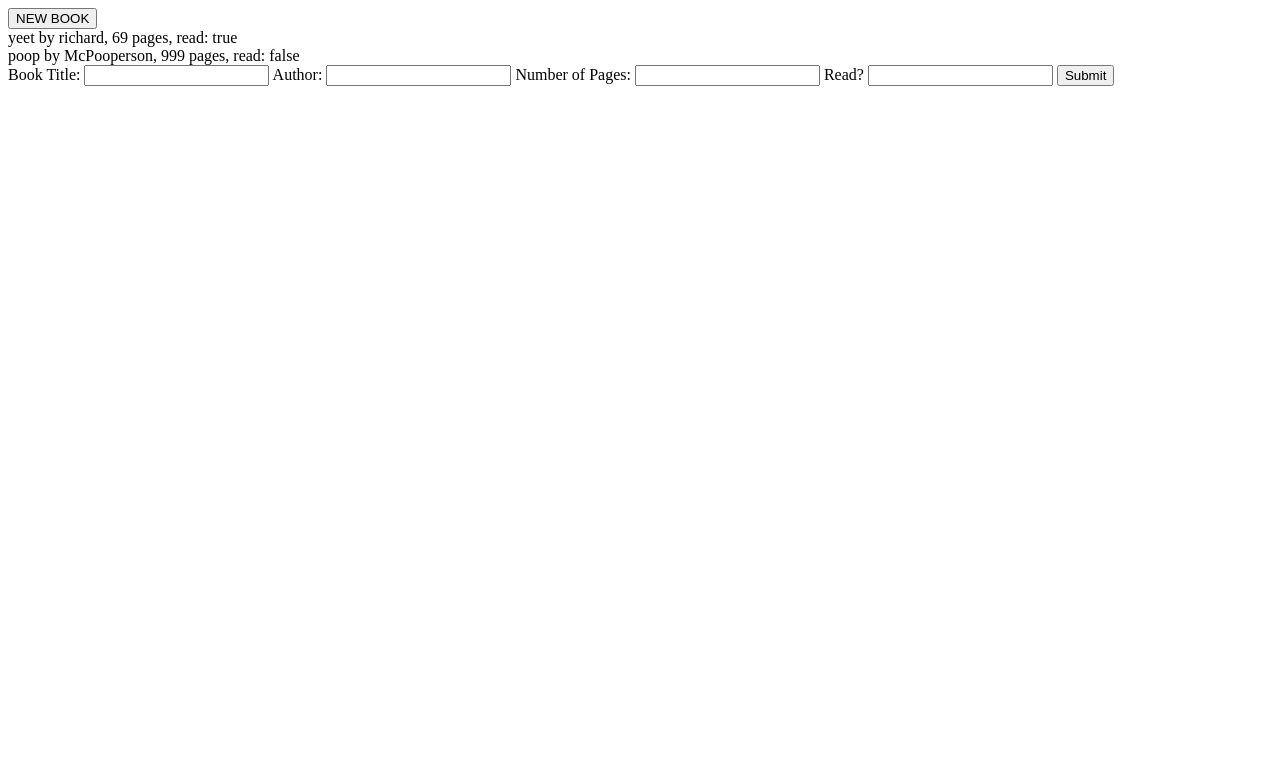
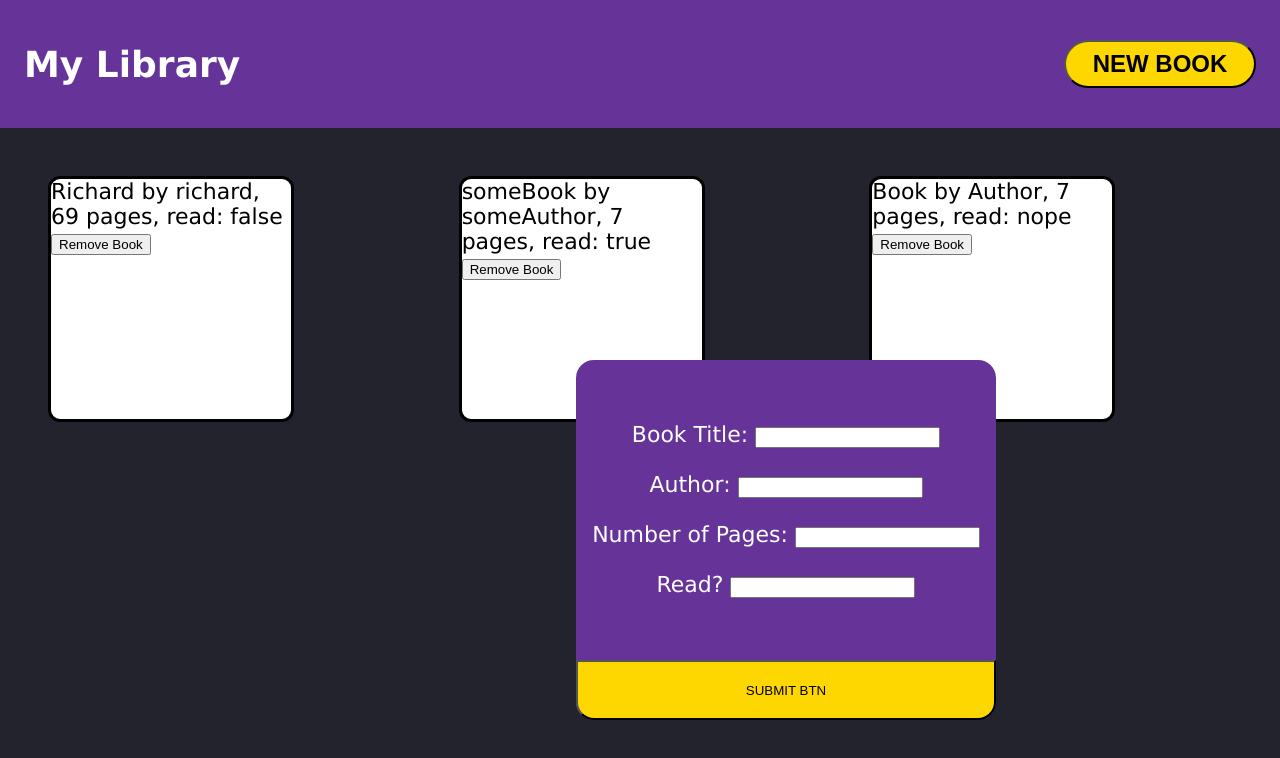
Before and after one commit to tediferJones/odin-library, a plain HTML site: page index.html in a window 1280 px wide. Both pictures are taken after a click on the button "NEW BOOK". Drawn offline with Linux system fonts and the light colour scheme.

Commit message:
general layout, new book button/form works

```diff
--- a/index.html
+++ b/index.html
@@ -6,24 +6,41 @@
     <meta name="viewport" content="width=device-width, initial-scale=1.0">
     <title>Library</title>
     <link rel="stylesheet" href="style.css">
-    <script src="library.js" defer></script>
+    <script src="library001.js" defer></script>
 </head>
 <body>
-    <div id="container"></div>
-    <form class="hidden">
+    <div class="header">
+        <div class="title">My Library</div>
+    </div>
+
+    <div id="container" class="hidden">
+        <form>
+            <div class="formInput">
                 <label for="title">Book Title: </label>
-        <input type="text" id="Book Title" required>
+                <input type="text" id="title" required>
+            </div>
 
+            <div class="formInput">
                 <label for="author">Author: </label>
                 <input type="text" id="author" required>
+            </div>
 
+            <div class="formInput">
                 <label for="pages">Number of Pages: </label>
                 <input type="number" id="pages" required>
+            </div>
 
+            <div class="formInput">
                 <label for="read">Read?</label>
                 <input type="text" id="read" required>
+            </div>
 
-        <input type="submit">
+            <!-- <input type="button" id="submitBtn"> -->
+
+            <!-- <button id="stupidBtn">stupidBtn</button> -->
         </form>
+    </div>
+
+    <div class="content"></div>
 </body>
 </html>
--- a/library.js
+++ b/library.js
@@ -1,4 +1,5 @@
 
+let library = []
 function Book(title, author, pages, read) {
     this.title = title
     this.author = author
@@ -12,9 +13,14 @@ function Book(title, author, pages, read) {
 
 function addBookToLibrary(title, author, pages, read) {
     library.push(new Book(title, author, pages, read))
+    // displayEachBook001(library)
+    //console.log(library)
+    //shitDisplay(library)
 }
 
+// Garbage
 function displayEachBook001(library) {
+    //removeOldCards()
     for (let i in library) {
         let card = document.createElement('div')
         card.classList.add('card')
@@ -23,8 +29,39 @@ function displayEachBook001(library) {
     }
 }
 
+function shitDisplay(library) {
+    let card = document.createElement('div')
+    card.classList.add('card')
+    card.innerHTML = library[library.length - 1].info()
+    myDoc.appendChild(card)
+}
+
+function submitter() {
+    title = document.querySelector("#title").value
+    author = document.querySelector("#author").value
+    pages = document.querySelector('#pages').value
+    read = document.querySelector('#read').value
+    console.log(`Title: ${title}, Author: ${author}, Pages: ${pages}, Read: ${read}`)
+    console.log(`TYPES: ${typeof(title)} ${typeof(author)} ${typeof(pages)} ${typeof(read)}`)
+    addBookToLibrary("penis", "penis", "penis", "penis")
+    //addBookToLibrary(title, author, pages, read)
+    //console.log(addBookToLibrary(title, author, pages, read))
+    console.log(library)
+    //displayEachBook001(library)
+}
+
+function penisbook() {
+    a = 'penis'
+    b = a
+    c = a
+    d = a
+    addBookToLibrary(a,b,c,d)
+    addBookToLibrary('richard', 'dick')
+}
+
 const myDoc = document.querySelector('#container')
 const myForm = document.querySelector('form')
+
 const addBook = document.createElement('button')
 addBook.innerHTML = 'NEW BOOK'
 addBook.addEventListener("click", () => {
@@ -32,9 +69,17 @@ addBook.addEventListener("click", () => {
 })
 myDoc.appendChild(addBook)
 
-let library = []
+// delete this, revert to html button (not input), make new JS file and rewrite everything
+const stupidfuckingbtn = document.createElement('button')
+stupidfuckingbtn.innerHTML = 'Im a stupid fucking button'
+stupidfuckingbtn.addEventListener("click", submitter())
+myForm.appendChild(stupidfuckingbtn)
 
-addBookToLibrary("yeet", "richard", 69, true)
-addBookToLibrary("poop", "McPooperson", 999, false)
+//penisbook()
+//addBookToLibrary("yeet", "richard", 69, true)
+//addBookToLibrary("poop", "McPooperson", 999, false)
+//addBookToLibrary("Deluge", "idk", 911, "nope")
 
 displayEachBook001(library)
+
+console.log('######## END ########')
--- /dev/null
+++ b/library001.js
@@ -0,0 +1,145 @@
+
+function Book(title, author, pages, read) {
+    this.title = title
+    this.author = author
+    this.pages = pages
+    this.read = read
+
+    this.info = function() {
+        return `${title} by ${author}, ${pages} pages, read: ${read}`
+    }
+}
+
+function addBookToLibrary(title, author, pages, read) {
+    tempBook = new Book(title, author, pages, read)
+    library.push(tempBook)
+    //displayBook(tempBook)
+    displayEachBook001()
+}
+
+function displayEachBook001() {
+    //removeOldCards()
+    document.querySelector('.content').innerHTML = ''
+    for (let i in library) {
+        let card = document.createElement('div')
+        card.classList.add('card')
+        card.innerHTML = library[i].info()
+
+        let del = document.createElement('button')
+        del.classList.add('deleteBtn')
+        del.innerHTML = 'Remove Book'
+        del.addEventListener('click', () => {
+            /* this button should activate a function that takes the book
+            object as an argument, and removes that object from the library array */
+            /* check if objects can be compared in an example script*/
+            console.log(library[i])
+        })
+        card.appendChild(del)
+
+        myContent.appendChild(card)
+    }
+}
+
+// function displayBook(book) {
+//     let card = document.createElement('div')
+//     card.classList.add('card')
+//     card.innerHTML = book.info()
+//     myContent.appendChild(card)
+// }
+
+function submitter() {
+    title = document.querySelector("#title").value
+    author = document.querySelector("#author").value
+    pages = document.querySelector('#pages').value
+    read = document.querySelector('#read').value
+
+    //checkInputs()
+    addBookToLibrary(title, author, pages, read)
+    myContainer.classList.add('hidden')
+    console.log(library)
+
+    clearInputs()
+}
+
+function clearInputs() {
+    const options = ['title', 'author', 'pages', 'read']
+    for (let i in options) {
+        document.querySelector(`#${options[i]}`).value = ''
+    }
+}
+
+let library = []
+
+const myDoc = document.querySelector('body')
+//const myForm = document.querySelector('form')
+const myHeader = document.querySelector('.header')
+const myContainer = document.querySelector('#container')
+const myContent = document.querySelector('.content')
+
+const addBook = document.createElement('button')
+addBook.classList.add('addBook')
+addBook.innerHTML = 'NEW BOOK'
+addBook.addEventListener("click", () => {
+    myContainer.classList.remove("hidden")
+})
+myHeader.append(addBook)
+
+const submitBtn = document.createElement('button')
+submitBtn.classList.add('submitBtn')
+submitBtn.innerHTML = 'SUBMIT BTN'
+submitBtn.addEventListener("click", () => {
+    submitter()
+})
+myContainer.appendChild(submitBtn)
+
+
+const deleteBtn = document.createElement('button')
+
+
+addBookToLibrary("Richard", "richard", 69, false)
+addBookToLibrary("someBook", 'someAuthor', 7, true)
+addBookToLibrary("Book", "Author", 7, "nope")
+// addBookToLibrary("Richard", "richard", 69, false)
+// addBookToLibrary("someBook", 'someAuthor', 7, true)
+// addBookToLibrary("Book", "Author", 7, "nope")
+// addBookToLibrary("Richard", "richard", 69, false)
+// addBookToLibrary("someBook", 'someAuthor', 7, true)
+// addBookToLibrary("Book", "Author", 7, "nope")
+// addBookToLibrary("Richard", "richard", 69, false)
+// addBookToLibrary("someBook", 'someAuthor', 7, true)
+// addBookToLibrary("Book", "Author", 7, "nope")
+
+// addBookToLibrary("Richard", "richard", 69, false)
+// addBookToLibrary("someBook", 'someAuthor', 7, true)
+// addBookToLibrary("Book", "Author", 7, "nope")
+// addBookToLibrary("Richard", "richard", 69, false)
+// addBookToLibrary("someBook", 'someAuthor', 7, true)
+// addBookToLibrary("Book", "Author", 7, "nope")
+// addBookToLibrary("Richard", "richard", 69, false)
+// addBookToLibrary("someBook", 'someAuthor', 7, true)
+// addBookToLibrary("Book", "Author", 7, "nope")
+// addBookToLibrary("Richard", "richard", 69, false)
+// addBookToLibrary("someBook", 'someAuthor', 7, true)
+// addBookToLibrary("Book", "Author", 7, "nope")
+
+// addBookToLibrary("Richard", "richard", 69, false)
+// addBookToLibrary("someBook", 'someAuthor', 7, true)
+// addBookToLibrary("Book", "Author", 7, "nope")
+// addBookToLibrary("Richard", "richard", 69, false)
+// addBookToLibrary("someBook", 'someAuthor', 7, true)
+// addBookToLibrary("Book", "Author", 7, "nope")
+// addBookToLibrary("Richard", "richard", 69, false)
+// addBookToLibrary("someBook", 'someAuthor', 7, true)
+// addBookToLibrary("Book", "Author", 7, "nope")
+// addBookToLibrary("Richard", "richard", 69, false)
+// addBookToLibrary("someBook", 'someAuthor', 7, true)
+// addBookToLibrary("Book", "Author", 7, "nope")
+
+//console.log('################# END OF PROGRAM ##############')
+
+// const test = document.createElement('button')
+// test.innerHTML = 'TEST'
+// test.addEventListener('click', () => {
+//     removeOldCards()
+// })
+// myDoc.appendChild(test)
--- a/style.css
+++ b/style.css
@@ -1,3 +1,84 @@
+html,body {
+    margin: 0;
+    /* height: 100%; */
+    font-family: 'Lucida Sans', 'Lucida Sans Regular', 'Lucida Grande', 'Lucida Sans Unicode', Geneva, Verdana, sans-serif;
+    font-size: 22px;
+}
+
 .hidden {
     display: none;
 }
+
+.header {
+    padding: 24px;
+    background-color: rebeccapurple;
+    color: white;
+    font-size: 36px;
+    font-weight: bolder;
+    height: 10vh;
+
+    display: flex;
+    justify-content: space-between;
+    align-items: center;
+}
+
+.addBook {
+    height: calc(48px);
+    width: 192px;
+    background-color: gold;
+    border-radius: 24px;
+    font-size: 24px;
+    font-weight: bold;
+}
+
+#container {
+    height: 360px;
+    width: 420px;
+
+    background-color: rebeccapurple;
+    border-radius: 18px;
+    color: white;
+/*
+    display: flex;
+    flex-direction: column;
+    justify-content: space-between;
+*/
+    position: fixed;
+    top: 45vh;
+    left: 45vw;
+}
+
+form {
+    height: 300px;
+    display: flex;
+    flex-direction: column;
+    align-items: center;
+    justify-content: center;
+    gap: 24px;
+}
+
+.submitBtn {
+    height: 60px;
+    width: 420px;
+    background-color: gold;
+    border-end-end-radius: 18px;
+    border-end-start-radius: 18px;
+}
+
+.content {
+    background-color: rgb(35, 35, 45);
+    height: 100%;
+    padding: 48px;
+    display: grid;
+    grid-template-columns: repeat(auto-fit, minmax(240px, 1fr));
+    grid-template-rows: repeat(3, 240px);
+    gap: 48px;
+}
+
+.card {
+    height: 240px;
+    width: 240px;
+    background-color: white;
+    border-style: solid;
+    border-radius: 12px;
+}
```
Lines whose indentation alone changed are shown as unchanged.
